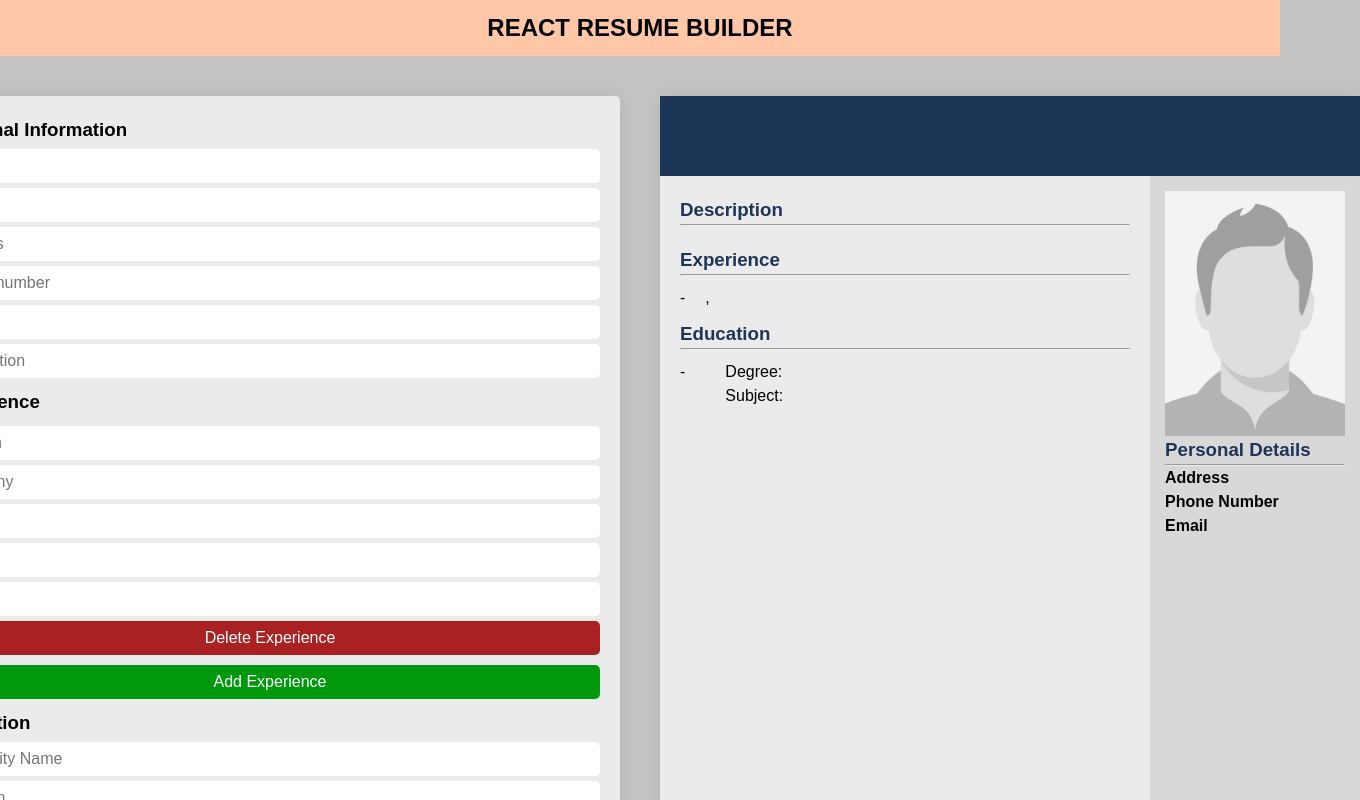
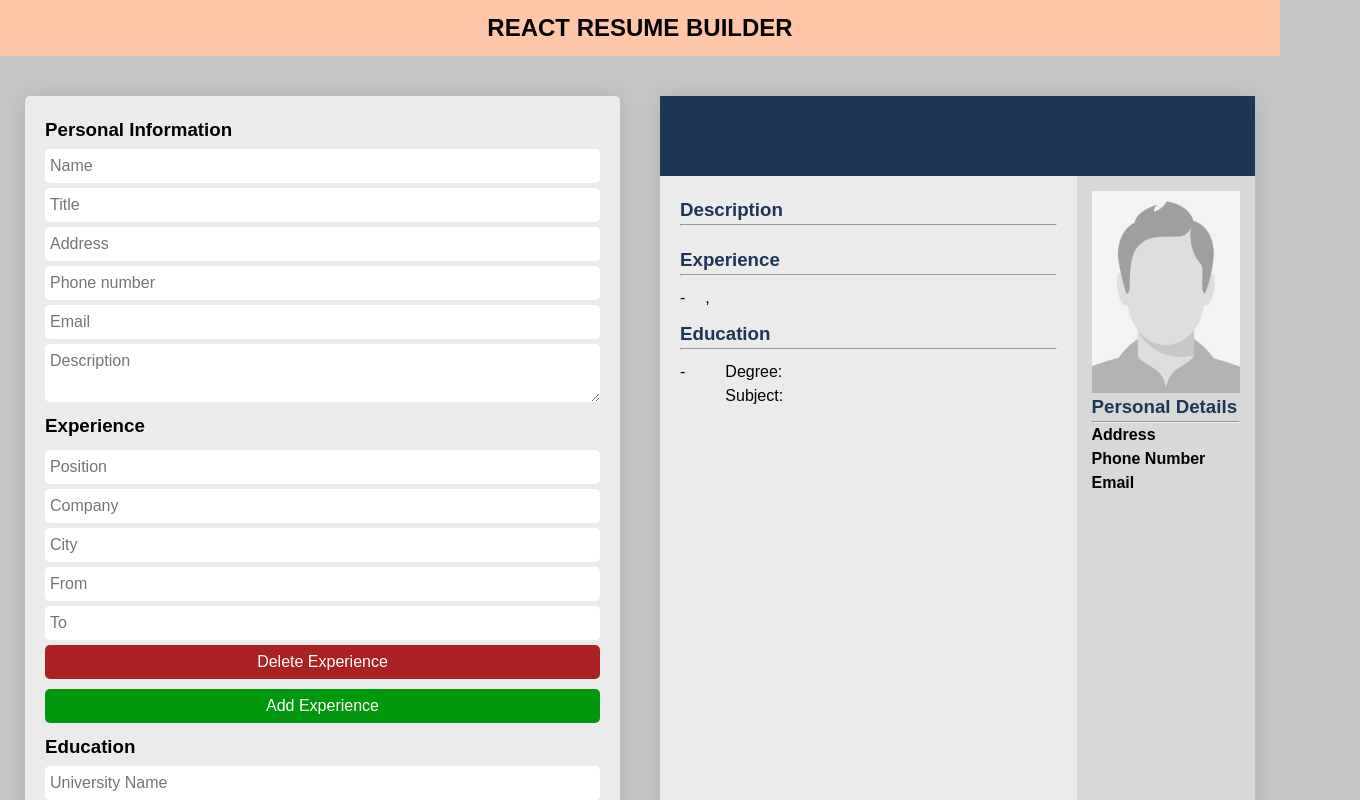
Before and after one commit to aflo7/cv-builder, a React (Vite) app: page / in a window 1280 px wide. Shown: the top 800 px of the page, 1360 px wide, since content can reach past the window. Built offline with nearby package versions, Linux system fonts and the light colour scheme; a web font is replaced by a local one.

Commit message:
updated width of resume and inputs, added textarea for description

```diff
--- a/src/App.jsx
+++ b/src/App.jsx
@@ -5,8 +5,7 @@ import Resume from "./components/Resume"
 import ExperienceInputGroup from "./components/ExperienceInputGroup"
 import PersonalInfoInputGroup from "./components/PersonalInfoInputGroup"
 import EducationInputGroup from "./components/Education/EducationInputGroup"
-import {v4 as uuidv4} from 'uuid';
-
+import { v4 as uuidv4 } from "uuid"
 
 class App extends Component {
     constructor(props) {
@@ -71,14 +70,16 @@ class App extends Component {
         })
     }
     render() {
-        const experienceInputs = this.state.experience.map((experience, i) => (
+        const experienceInputGroups = this.state.experience.map(
+            (experience, i) => (
                 <ExperienceInputGroup
                     key={i}
                     experience={experience}
                     handleExperienceChange={this.handleExperienceChange}
                     handleExperienceDelete={this.handleExperienceDelete}
                 />
-        ))
+            )
+        )
         return (
             <div className="app-wrapper">
                 <nav>REACT RESUME BUILDER</nav>
@@ -94,7 +95,7 @@ class App extends Component {
 
                         <h3>Experience</h3>
 
-                        {experienceInputs}
+                        {experienceInputGroups}
 
                         <button
                             className="add-experience-btn"
--- a/src/components/PersonalInfoInputGroup.jsx
+++ b/src/components/PersonalInfoInputGroup.jsx
@@ -1,6 +1,12 @@
+import "../css/PersonalInfoInputGroup.css"
+
 function PersonalInfoInputGroup({ personalInfo, handlePersonalInfoChange }) {
     return (
-        <form data-testid="personal-info-inputs" className="personal-info-inputs" name="personal-info-inputs">
+        <form
+            data-testid="personal-info-inputs"
+            className="personal-info-inputs"
+            name="personal-info-inputs"
+        >
             <h3>Personal Information</h3>
             <input
                 data-testid="name"
@@ -42,14 +48,12 @@ function PersonalInfoInputGroup({ personalInfo, handlePersonalInfoChange }) {
                 value={personalInfo.email}
                 onChange={(e) => handlePersonalInfoChange(e)}
             />
-            <input
-                data-testid="description"
+            <textarea
+                placeholder="Description"
                 name="description"
-                type="text"
-                placeholder="Description"
                 value={personalInfo.description}
                 onChange={(e) => handlePersonalInfoChange(e)}
-            />
+            ></textarea>
         </form>
     )
 }
--- a/src/css/App.css
+++ b/src/css/App.css
@@ -30,18 +30,10 @@ body {
 
 main {
     display: flex;
-    flex-direction: column;
+    flex-direction: row;
     justify-content: center;
-    align-items: center;
     gap: 40px;
     margin-bottom: 40px;
-}
-
-@media screen and (min-width: 800px) {
-    main {
-        flex-direction: row;
-        align-items: normal;
-    }
 }
 
 .inputs input {
@@ -51,7 +43,8 @@ main {
 }
 .inputs {
     flex-shrink: 0;
-    width: 700px;
+    width: 595px;
+
     border-radius: 5px;
     background-color: var(--lightgray);
     padding: 20px;
--- /dev/null
+++ b/src/css/PersonalInfoInputGroup.css
@@ -0,0 +1,5 @@
+textarea {
+  border-radius: 5px;
+    border: none;
+    padding: 5px;
+}
--- a/src/css/Resume.css
+++ b/src/css/Resume.css
@@ -18,7 +18,8 @@
     flex-shrink: 0;
     display: flex;
     flex-direction: column;
-    width: 700px;
+    height: 842px;
+    width: 595px;
     border-radius: 5px;
     background-color: var(--lightgray);
 }
```
Lines whose indentation alone changed are shown as unchanged.
